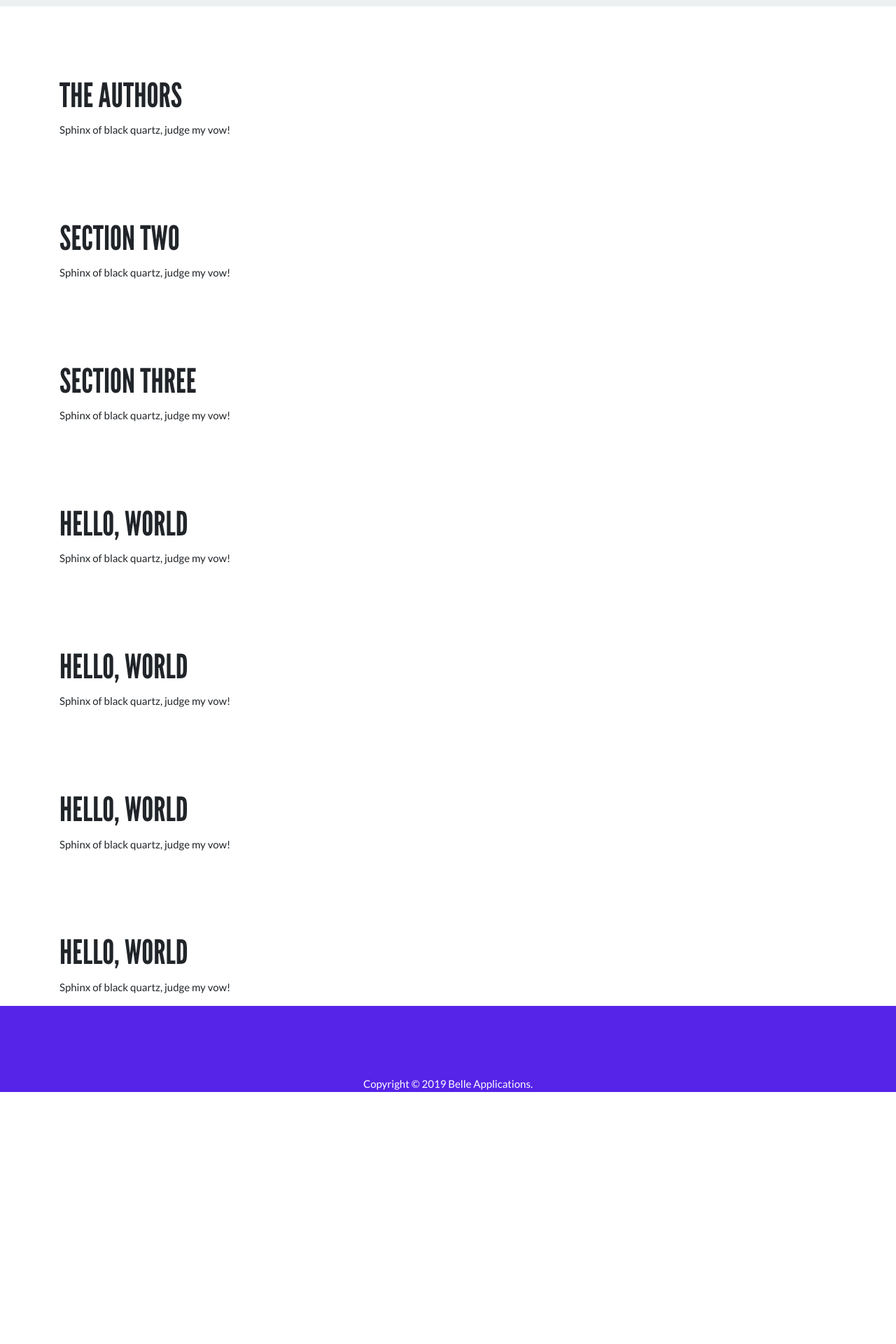
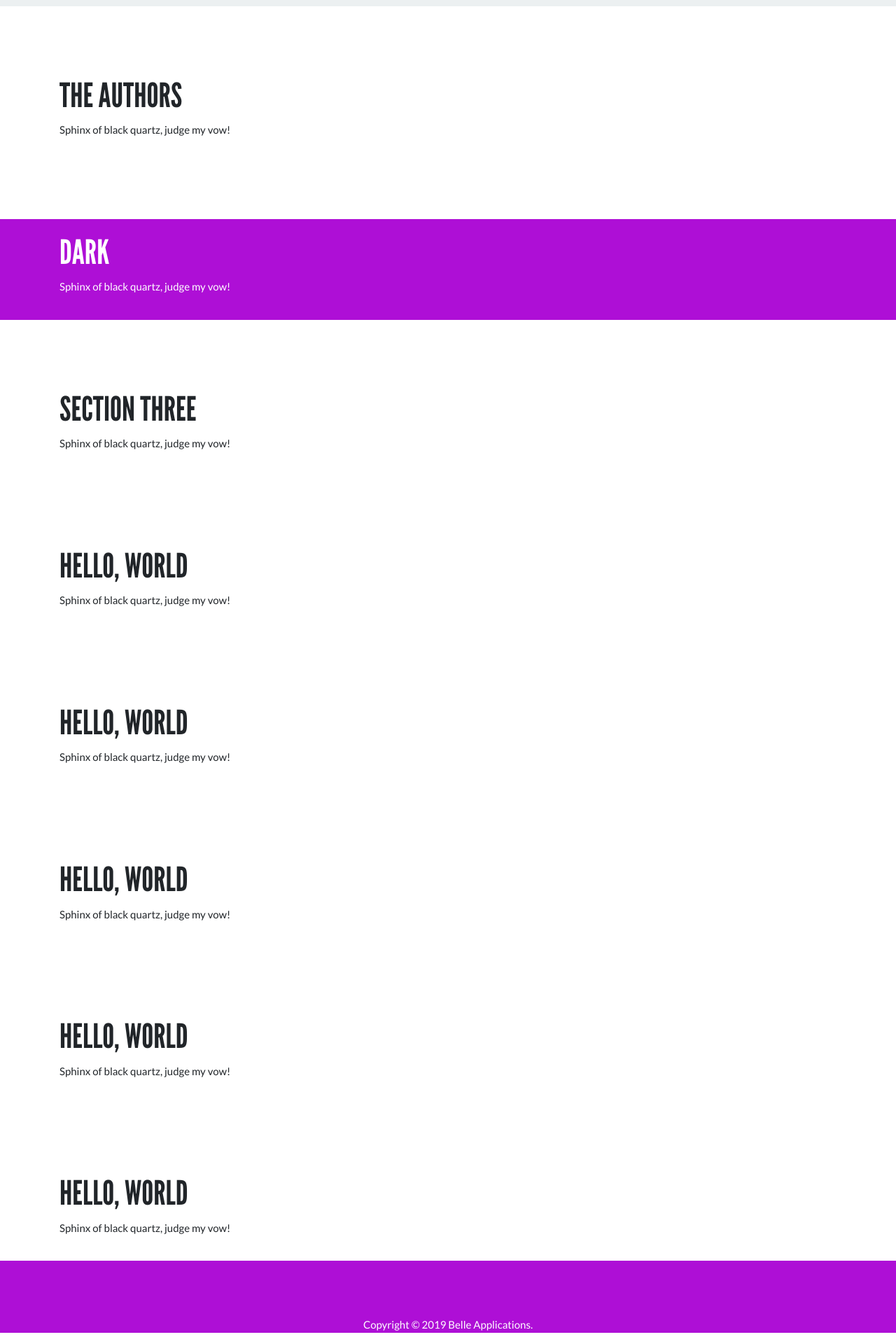
Before and after one commit to bubbleorrevolution/BubbleOrRevolution.github.io, a Jekyll site: the page built from index.html, in a window 1280 px wide. Shown: the part 962-2882 px from the top of the page at 70% size. Built offline with Jekyll 4.4.1, drawn with Linux system fonts in a browser that asks for light colours; nearby versions of some CDN libraries; a script that is not in the unit is left out; before the commit the page ends 2538 px from its top, so only the background shows below that.

Commit message:
basic dark mode to fix #3

```diff
--- a/assets/css/custom.scss
+++ b/assets/css/custom.scss
@@ -8,7 +8,7 @@
  * VARIABLES
  * You need to update the config.json too (that's used for Bootstrap styling).
  */
-$primary: #5623E8;
+$primary: rgb(174, 15, 214);
 $white: white;
 
 
@@ -68,6 +68,15 @@ body {
     margin-right: 0;
 }
 
+.section-dark {
+
+    // apply styles to the internal holder, not the section itself b/c then
+    // you get the ugly paddings
+    > .section-content {
+        color: $white;
+        background-color: $primary;
+    }
+}
 
 
 
@@ -122,7 +131,13 @@ h6 {
 
  // OK, we'll just resolve the hack simply and without the final-element problem
  // and just put a fat padding between sections so the scrollspy works.
- padding-top: 100px;
+ // this gets added to .padding-top's
+ padding-top: 80px;
+
+ > .section-content {
+     padding-top: 20px;
+     padding-bottom: 20px;
+ }
 }
 
 .section-primary {
--- a/index.html
+++ b/index.html
@@ -48,6 +48,7 @@ layout: default
   </nav>
 
 <section class="section" id="sec1">
+  <div class="section-content">
       <div class="container">
             <h1>The Authors</h1>
 
@@ -55,19 +56,23 @@ layout: default
             Sphinx of black quartz, judge my vow!
             </p>
         </div>
+  </div>
 </section>
 
-<section class="section" id="sec2">
+<section class="section section-dark" id="sec2">
+  <div class="section-content">
       <div class="container">
-    <h1>Section Two</h1>
+            <h1>Dark</h1>
 
             <p>
             Sphinx of black quartz, judge my vow!
             </p>
         </div>
+  </div>
 </section>
 
 <section class="section" id="sec3">
+  <div class="section-content">
       <div class="container">
             <h1>Section Three</h1>
 
@@ -75,44 +80,65 @@ layout: default
             Sphinx of black quartz, judge my vow!
             </p>
         </div>
+  </div>
 </section>
 
 <section class="section">
+  <div class="section-content">
       <div class="container">
-    <h1>Hello, world</h1>
+            <h1>Hello, World</h1>
 
             <p>
             Sphinx of black quartz, judge my vow!
             </p>
         </div>
+  </div>
 </section>
 
 <section class="section">
+  <div class="section-content">
       <div class="container">
-    <h1>Hello, world</h1>
+            <h1>Hello, World</h1>
 
             <p>
             Sphinx of black quartz, judge my vow!
             </p>
         </div>
+  </div>
 </section>
 
 <section class="section">
+  <div class="section-content">
       <div class="container">
-    <h1>Hello, world</h1>
+            <h1>Hello, World</h1>
 
             <p>
             Sphinx of black quartz, judge my vow!
             </p>
         </div>
+  </div>
 </section>
 
 <section class="section">
+  <div class="section-content">
       <div class="container">
-    <h1>Hello, world</h1>
+            <h1>Hello, World</h1>
 
             <p>
             Sphinx of black quartz, judge my vow!
             </p>
         </div>
+  </div>
 </section>
+
+<section class="section">
+  <div class="section-content">
+      <div class="container">
+            <h1>Hello, World</h1>
+
+            <p>
+            Sphinx of black quartz, judge my vow!
+            </p>
+        </div>
+  </div>
+</section>
```
Lines whose indentation alone changed are shown as unchanged.
